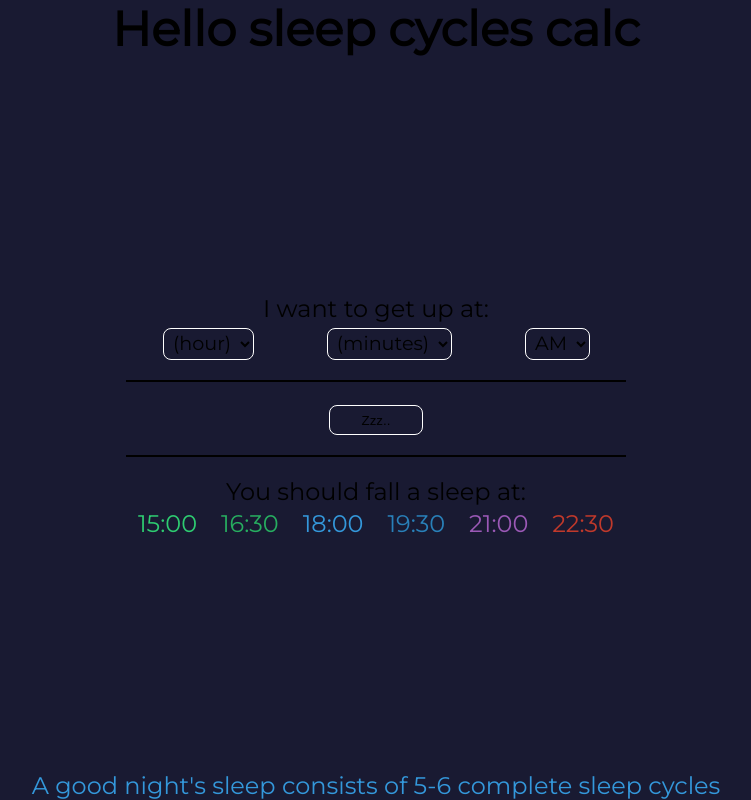
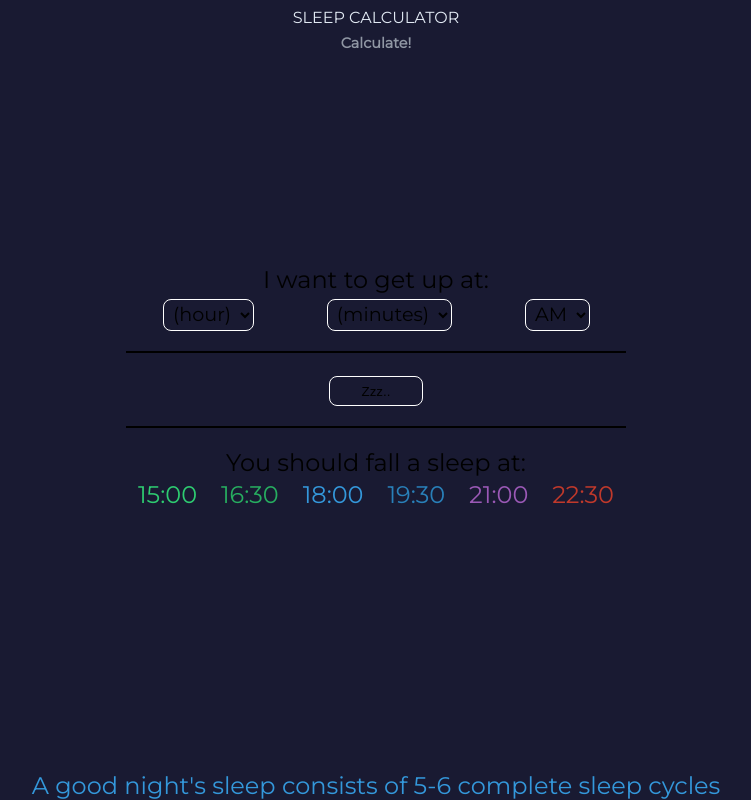
Before and after one commit to snoh666/sleep-cycle-calculator, a React (Create React App) app: page / in a window 1280 px wide. Shown: the whole page, without its empty margins (264-1015 px from the left). Built offline with nearby package versions, Linux system fonts and the light colour scheme.

Commit message:
Basic styling and structure of App Bar

```diff
--- a/src/components/Header.jsx
+++ b/src/components/Header.jsx
@@ -1,11 +1,42 @@
 import React from 'react';
+import styled from 'styled-components';
 
 const Header = () => {
   return (
-    <div>
-      <h1>Hello sleep cycles calc</h1>
-    </div>
+    <HeaderWrapper>
+      <StyledHeader>Sleep calculator</StyledHeader>
+      <StyledSubHeader>Calculate!</StyledSubHeader>
+    </HeaderWrapper>
   );
 };
 
 export default Header;
+
+const HeaderWrapper = styled.div`
+  position: fixed;
+
+  width: 100%;
+  height: 60px;
+  padding: 5px 0;
+
+  top: 0;
+  left: 0;
+
+  display: flex;
+  flex-flow: column nowrap;
+  align-items: center;
+  justify-content: space-around;
+`;
+
+const StyledHeader = styled.h1`
+  font-size: 1rem;
+  color: ${(props) => props.theme.grey};
+  text-transform: uppercase;
+  font-weight: normal;
+`;
+
+const StyledSubHeader = styled.h2`
+  font-size: 0.9rem;
+  color: ${(props) => props.theme.greyDark};
+  margin: 0;
+`;
```
